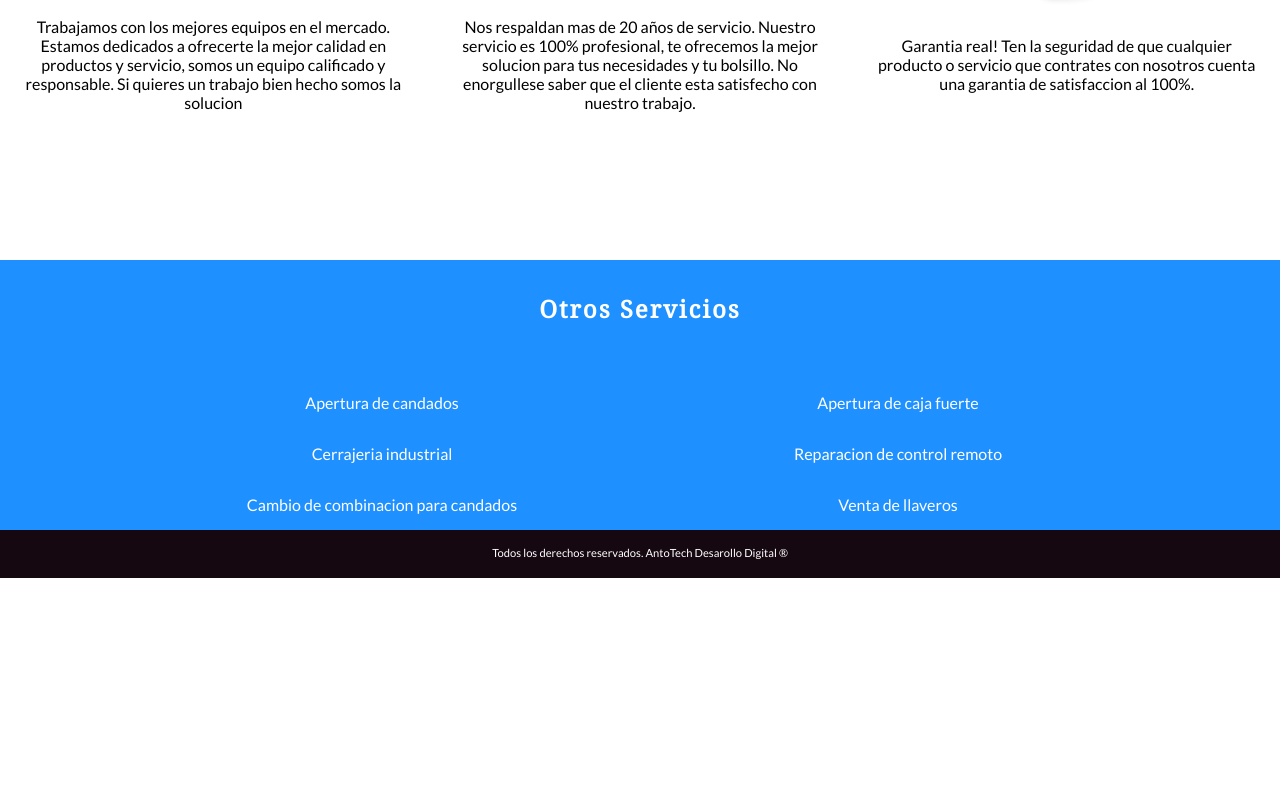
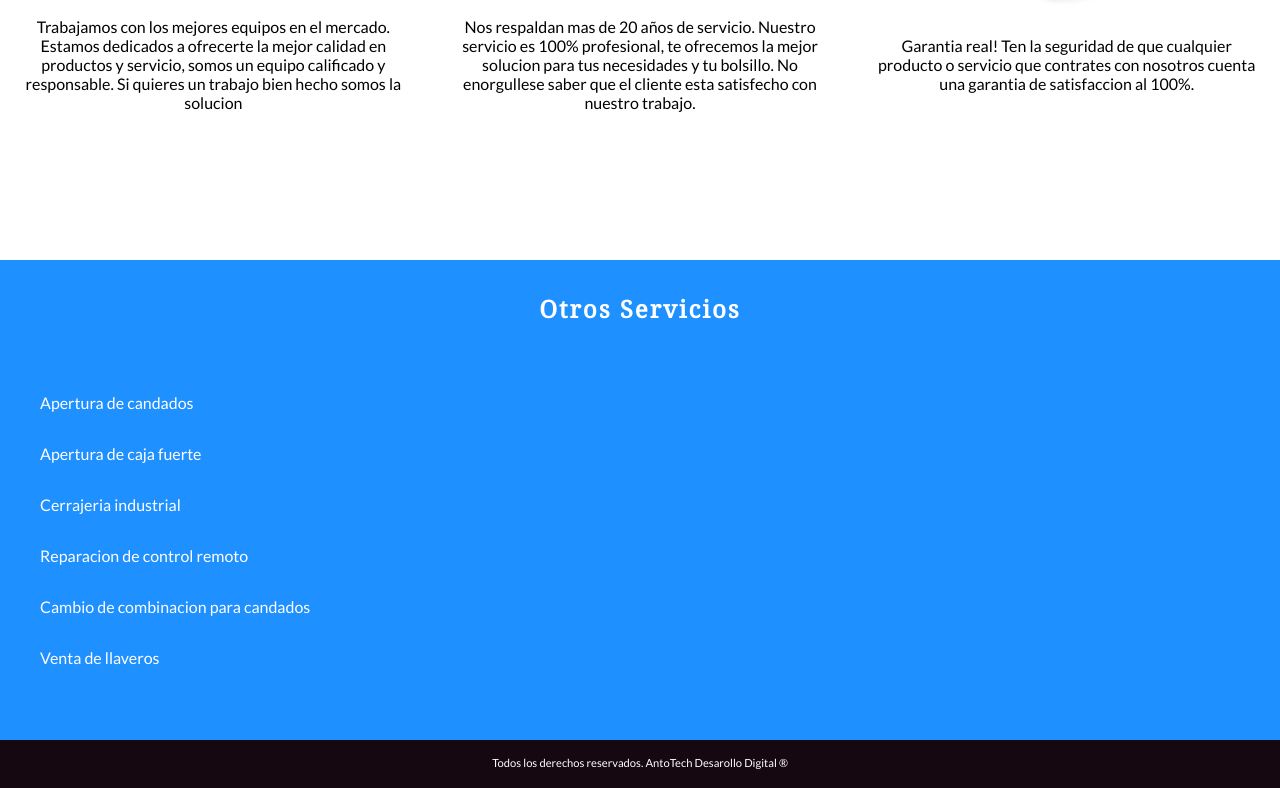
Before and after one commit to guer0157/webCer, a plain HTML site: page index.html in a window 1280 px wide. Shown: the part 1325-2113 px from the top of the page. Before the commit the page ends 1903 px from the top, so only its background shows below. Drawn offline with Linux system fonts and the light colour scheme.

Commit message:
main
main

```diff
--- a/css/tablero.css
+++ b/css/tablero.css
@@ -204,21 +204,27 @@ img.valImg{
     background-color: dodgerblue;
     text-align: center;
 }
-#otros, p.pOtro{
+#other{
+    height: 30rem;
+}
+#ulOtro{
+    width: 40%;
+}
+#otros, li.pOtro{
    color: white;
 
 }
 #otros{
     padding: 2rem
 }
-p.vText, p.pOtro {
+p.vText, li.pOtro {
    font-family: "Lato", sans-serif;
 }
-p.pOtro{
-    width: 40%;
+li.pOtro{
     margin: 0;
     padding: 1rem 0;
-    display: inline-block;
+    list-style: none;
+    text-align: left;
     }
 /*Footer*/
 #footer{
--- a/index.html
+++ b/index.html
@@ -81,14 +81,16 @@
        </ul>
     </section>
     <section id="sec4">
-        <div>
+        <div id="other">
            <h2 id="otros">Otros Servicios</h2>
-            <p class="pOtro">Apertura de candados</p>
-            <p class="pOtro">Apertura de caja fuerte</p>
-            <p class="pOtro">Cerrajeria industrial</p>
-            <p class="pOtro">Reparacion de control remoto</p>
-            <p class="pOtro">Cambio de combinacion para candados</p>
-            <p class="pOtro">Venta de llaveros</p>
+           <ul id="ulOtro">
+            <li class="pOtro">Apertura de candados</li>
+            <li class="pOtro">Apertura de caja fuerte</li>
+            <li class="pOtro">Cerrajeria industrial</li>
+            <li class="pOtro">Reparacion de control remoto</li>
+            <li class="pOtro">Cambio de combinacion para candados</li>
+            <li class="pOtro">Venta de llaveros</li>
+            </ul>
         </div>
     </section>
 <footer>
```
Also changed, not shown: 1 other file.
